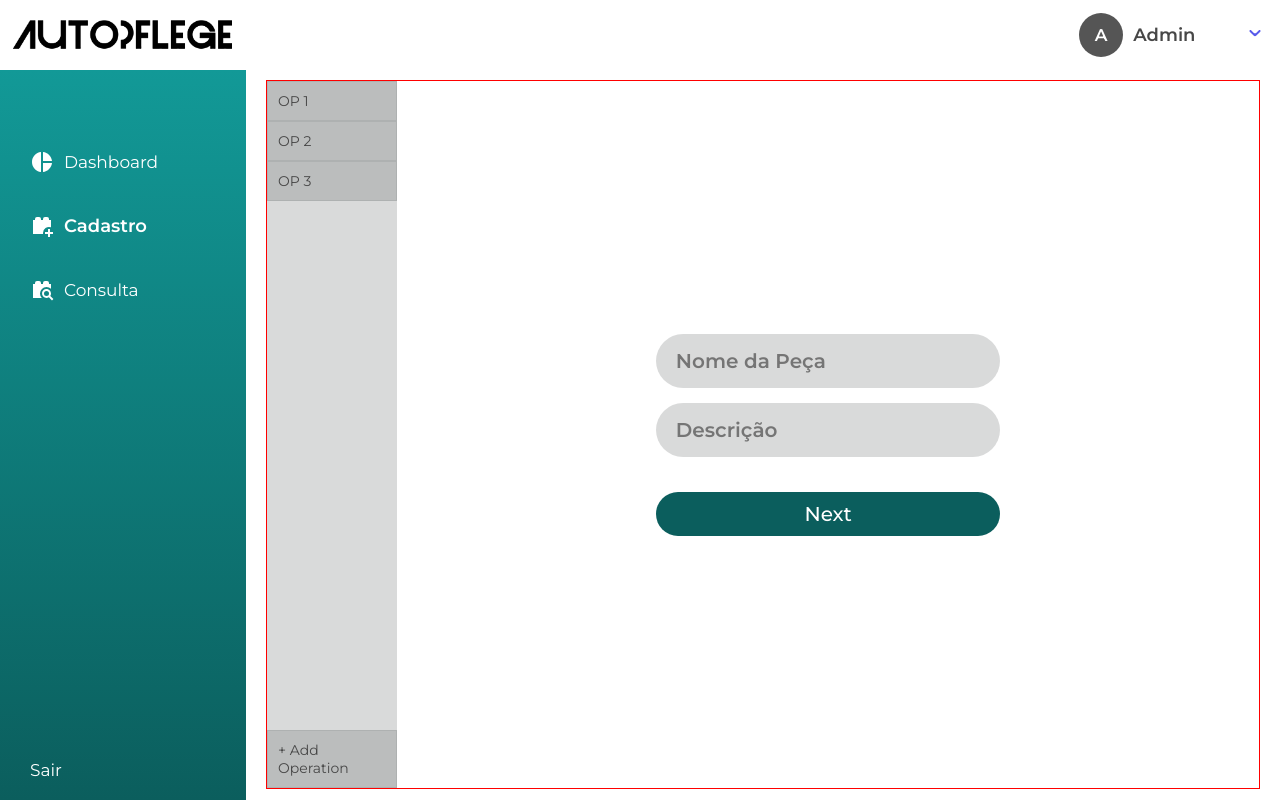
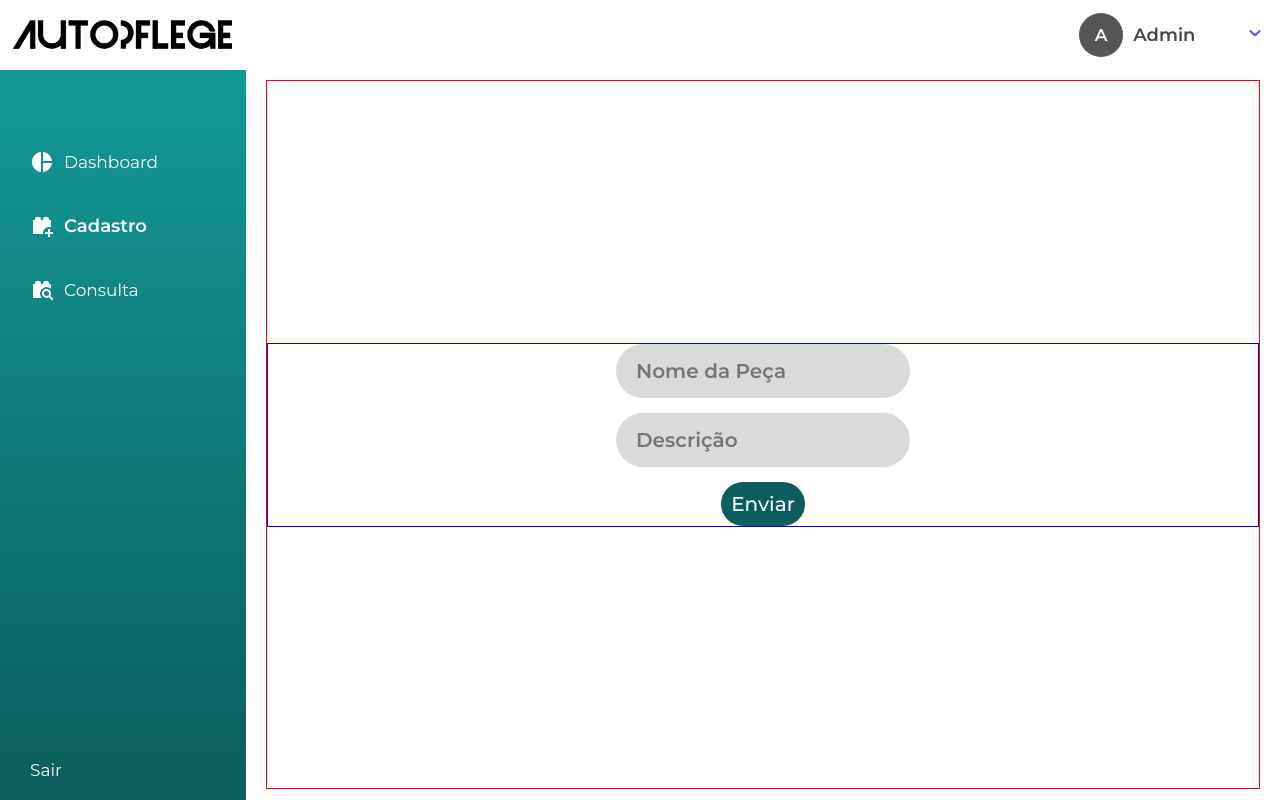
Before and after one commit to PedroRoweder/victum-front, a React (Create React App) app: page /cadastro in a window 1280 px wide. Built offline with nearby package versions, Linux system fonts and the light colour scheme.

Commit message:
[ADD] Adds a functional stepper.

```diff
--- /dev/null
+++ b/src/components/Stepper/stepper.js
@@ -0,0 +1,91 @@
+import React, { useState, useEffect, Children } from "react";
+
+// Styling
+import { Button, StepperItem, Line } from "./styles";
+
+// eslint-disable-next-line react/prop-types
+const Stepper = ({ children }) => {
+  const pages = Children.toArray(children);
+
+  const [actualPage, setActualPage] = useState();
+  const [stepperContent, setStepperContent] = useState([]);
+
+  useEffect(() => {
+    setActualPage(0);
+  }, []);
+
+  useEffect(() => {
+    const steps = pages.map((item, index) =>
+      index === pages.length - 1 ? (
+        <StepperItem active={`${index}` <= actualPage}>{index + 1}</StepperItem>
+      ) : (
+        <>
+          <StepperItem active={`${index}` <= actualPage}>
+            {index + 1}
+          </StepperItem>{" "}
+          <Line active={`${index}` < actualPage} />
+        </>
+      )
+    );
+    setStepperContent(steps);
+  }, [actualPage]);
+
+  return (
+    <div
+      className="stepper"
+      style={{
+        position: "relative",
+        display: "flex",
+        flexDirection: "column",
+        alignItems: "center",
+        justifyContent: "center",
+        width: "100%",
+        height: "100%",
+        border: "1px solid black",
+      }}
+    >
+      {children[actualPage]}
+      <div
+        className="stepperNavigator"
+        style={{
+          position: "absolute",
+          bottom: "10px",
+          display: "flex",
+          flexDirection: "row",
+          justifyContent: "center",
+          alignItems: "center",
+          width: "100%",
+          border: "1px solid green",
+        }}
+      >
+        <Button
+          left
+          isVisible={!(actualPage === 0)}
+          onClick={() => {
+            setActualPage(
+              // eslint-disable-next-line react/prop-types
+              actualPage === 0 ? actualPage : actualPage - 1
+            );
+          }}
+        >
+          VOLTAR
+        </Button>
+        {stepperContent}
+        <Button
+          right
+          isVisible={pages.length > actualPage + 1}
+          onClick={() => {
+            setActualPage(
+              // eslint-disable-next-line react/prop-types
+              pages.length > actualPage + 1 ? actualPage + 1 : actualPage
+            );
+          }}
+        >
+          AVANÇAR
+        </Button>
+      </div>
+    </div>
+  );
+};
+
+export default Stepper;
--- /dev/null
+++ b/src/components/Stepper/styles.js
@@ -0,0 +1,56 @@
+import styled, { css } from "styled-components";
+
+export const getStyles = () => {
+  const styles = {
+    line: {
+      height: "3px",
+      width: "80px",
+      backgroundColor: "darkgray",
+    },
+  };
+
+  return styles;
+};
+
+export const Line = styled.div`
+  height: 3px;
+  width: 80px;
+  background-color: ${(props) =>
+    props.active ? "var(--primary)" : "lightgray"};
+`;
+
+export const StepperItem = styled.div`
+  width: 40px;
+  height: 40px;
+  display: flex;
+  align-items: center;
+  justify-content: center;
+  color: white;
+  background-color: ${(props) =>
+    props.active ? "var(--primary)" : "var(--gray)"};
+  border-radius: 50%;
+`;
+
+export const Button = styled.button`
+  border: none;
+  background-color: var(--primary);
+  color: var(--white);
+  font-weight: 300;
+  padding: 8px;
+  font-size: 12;
+  border-radius: 50px;
+  visibility: ${(props) => (props.isVisible ? "visible" : "hidden")};
+
+  ${(props) =>
+    props.left &&
+    css`
+      position: absolute;
+      left: 15px;
+    `}
+  ${(props) =>
+    props.right &&
+    css`
+      position: absolute;
+      right: 15px;
+    `};
+`;
--- a/src/components/stepper.js
+++ /dev/null
@@ -1,5 +0,0 @@
-import React from "react";
-
-const Stepper = () => <div>stepper</div>;
-
-export default Stepper;
--- a/src/pages/Register/components/OperationList.js
+++ /dev/null
@@ -1,64 +0,0 @@
-import React, { useState, useEffect } from "react";
-
-const OperationList = () => {
-  const [operations, setOperations] = useState([]);
-
-  useEffect(() => {
-    setOperations(["OP 1", "OP 2", "OP 3"]);
-  }, []);
-
-  const fillOperations = () => {
-    const operationSequence = operations.map((content) => (
-      <li
-        className="eachOperation"
-        style={{
-          padding: "10px",
-          backgroundColor: "rgba(65, 70, 70,0.2)",
-          border: "1px solid rgba(65, 70, 70,0.1)",
-          color: "--gray",
-        }}
-      >
-        {content}
-      </li>
-    ));
-
-    return (
-      <>
-        {operationSequence}{" "}
-        <li
-          className="addNewOperation"
-          style={{
-            position: "absolute",
-            bottom: "0",
-            left: "0",
-            padding: "10px",
-            backgroundColor: "rgba(65, 70, 70,0.2)",
-            border: "1px solid rgba(65, 70, 70,0.1)",
-            color: "--gray",
-          }}
-        >
-          + Add Operation
-        </li>
-      </>
-    );
-  };
-
-  return (
-    <div
-      className="operationList"
-      style={{
-        position: "relative",
-        display: "flex",
-        alignSelf: "flex-start",
-        flexDirection: "column",
-        width: "150px",
-        height: "100%",
-        backgroundColor: "rgba(65, 70, 70,0.2)",
-      }}
-    >
-      <ul>{fillOperations()}</ul>
-    </div>
-  );
-};
-
-export default OperationList;
--- a/src/pages/Register/index.js
+++ b/src/pages/Register/index.js
@@ -1,33 +1,69 @@
-import React, { useState, useEffect } from "react";
+import React, { useState } from "react";
 
 // Modules
-import Stepper from "~/components/stepper";
-import PartName from "./components/partName";
-import OperationList from "./components/OperationList";
+import Stepper from "~/components/Stepper/stepper";
 
 // Styling
-import getStyles from "./styles";
+import { getStyles } from "./styles";
 
 const Register = () => {
   const styles = getStyles();
-  const [named, setNamed] = useState();
+  const [form, setForm] = useState({});
+  const [temp, setTemp] = useState({});
+  const [named, setNamed] = useState(false);
 
-  useEffect(() => {
-    setNamed(false);
-  }, []);
+  const handleNameChange = (e) => {
+    setTemp({ ...temp, [e.target.name]: e.target.value });
+  };
 
   return (
-    <div style={styles.root}>
-      <OperationList />
-      <div className="formContainer" style={styles.formContainer}>
-        <form onChange={(e) => e.preventDefault()} style={styles.form}>
-          <PartName />
-          <button type="submit" style={styles.button}>
-            Next
+    <div id="root" style={styles.root}>
+      {named ? (
+        <Stepper>
+          <div>CONTEUDO 1</div>
+          <div>CONTEUDO 2</div>
+          <div>CONTEUDO 3</div>
+        </Stepper>
+      ) : (
+        <div
+          style={{
+            display: "flex",
+            flexDirection: "column",
+            justifyContent: "center",
+            alignItems: "center",
+            width: "100%",
+            border: "1px solid blue",
+          }}
+        >
+          <input
+            type="text"
+            name="SKU"
+            placeholder="Nome da Peça"
+            style={styles.input}
+            value={temp.SKU}
+            onChange={handleNameChange}
+          />
+          <input
+            type="text"
+            name="desc"
+            placeholder="Descrição"
+            style={styles.input}
+            value={temp.desc}
+            onChange={handleNameChange}
+          />
+          <button
+            type="button"
+            style={styles.button}
+            onClick={() => {
+              setForm({ ...form, temp });
+              setTemp({});
+              setNamed(true);
+            }}
+          >
+            Enviar
           </button>
-        </form>
-      </div>
-      {named ? <Stepper /> : <></>}
+        </div>
+      )}
     </div>
   );
 };
--- a/src/pages/Register/styles.js
+++ b/src/pages/Register/styles.js
@@ -1,29 +1,16 @@
-const getStyles = () => {
+import styled from "styled-components";
+
+export const getStyles = () => {
   const styles = {
     root: {
+      position: "relative",
       display: "flex",
-      justifyContent: "flex-start",
+      justifyContent: "center",
       alignItems: "center",
-      flexDirection: "row",
+      flexDirection: "column",
       width: "100%",
       height: "100%",
       border: "1px solid red",
-    },
-    formContainer: {
-      display: "flex",
-      flexDirection: "column",
-      alignItems: "center",
-      width: "100%",
-      justifyContent: "center",
-    },
-    companyLogo: {
-      width: 250,
-      marginBottom: 75,
-    },
-    form: {
-      display: "flex",
-      flexDirection: "column",
-      width: "40%",
     },
     input: {
       border: "none",
@@ -43,11 +30,19 @@ const getStyles = () => {
       padding: 10,
       fontSize: 20,
       borderRadius: 50,
-      marginTop: 20,
     },
   };
 
   return styles;
 };
 
-export default getStyles;
+export const Warning = styled.div`
+  width: 100%;
+  position: absolute;
+  top: 0;
+  display: flex;
+  justify-content: center;
+  align-items: center;
+  flex-direction: row;
+  visibility: ${(props) => (props.isVisible ? "visible" : "hidden")};
+`;
```
